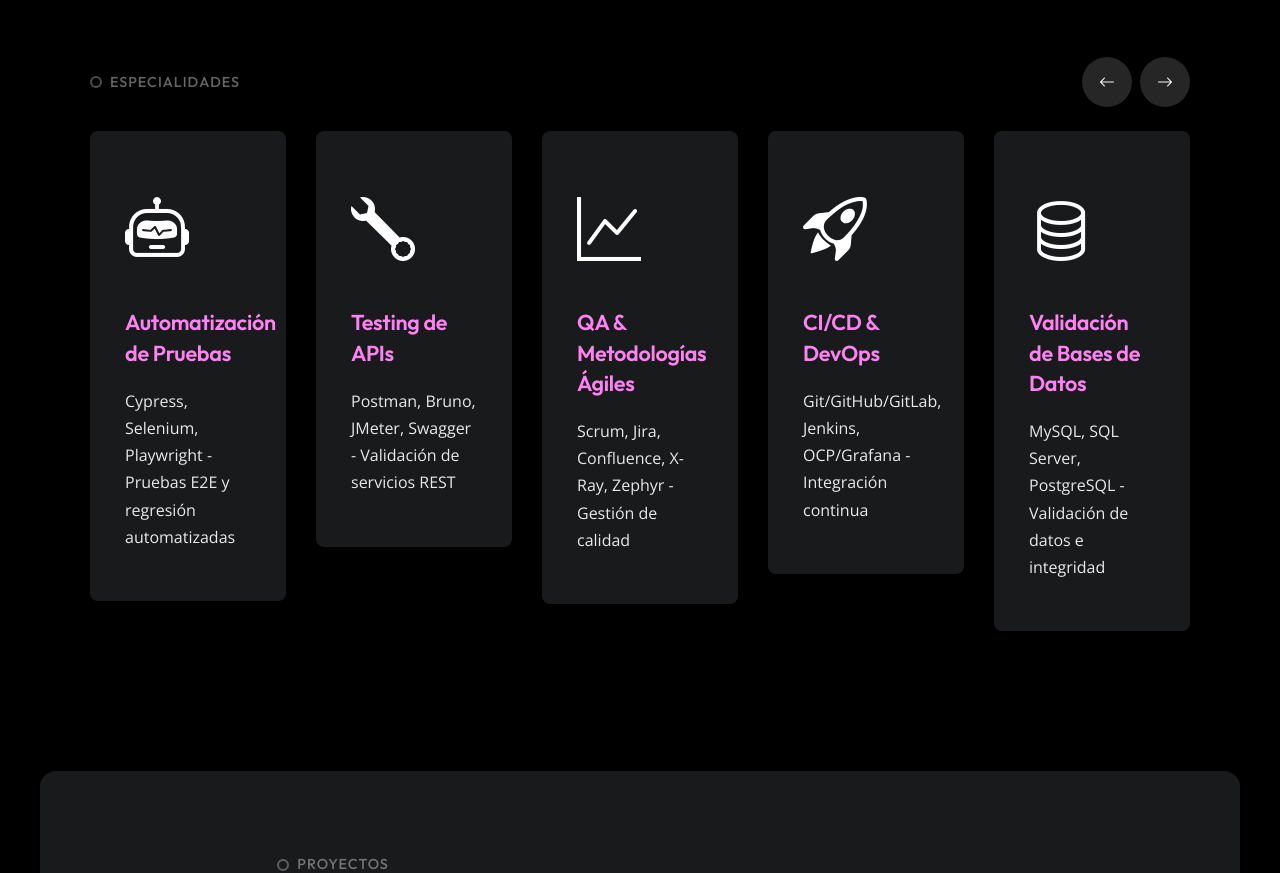
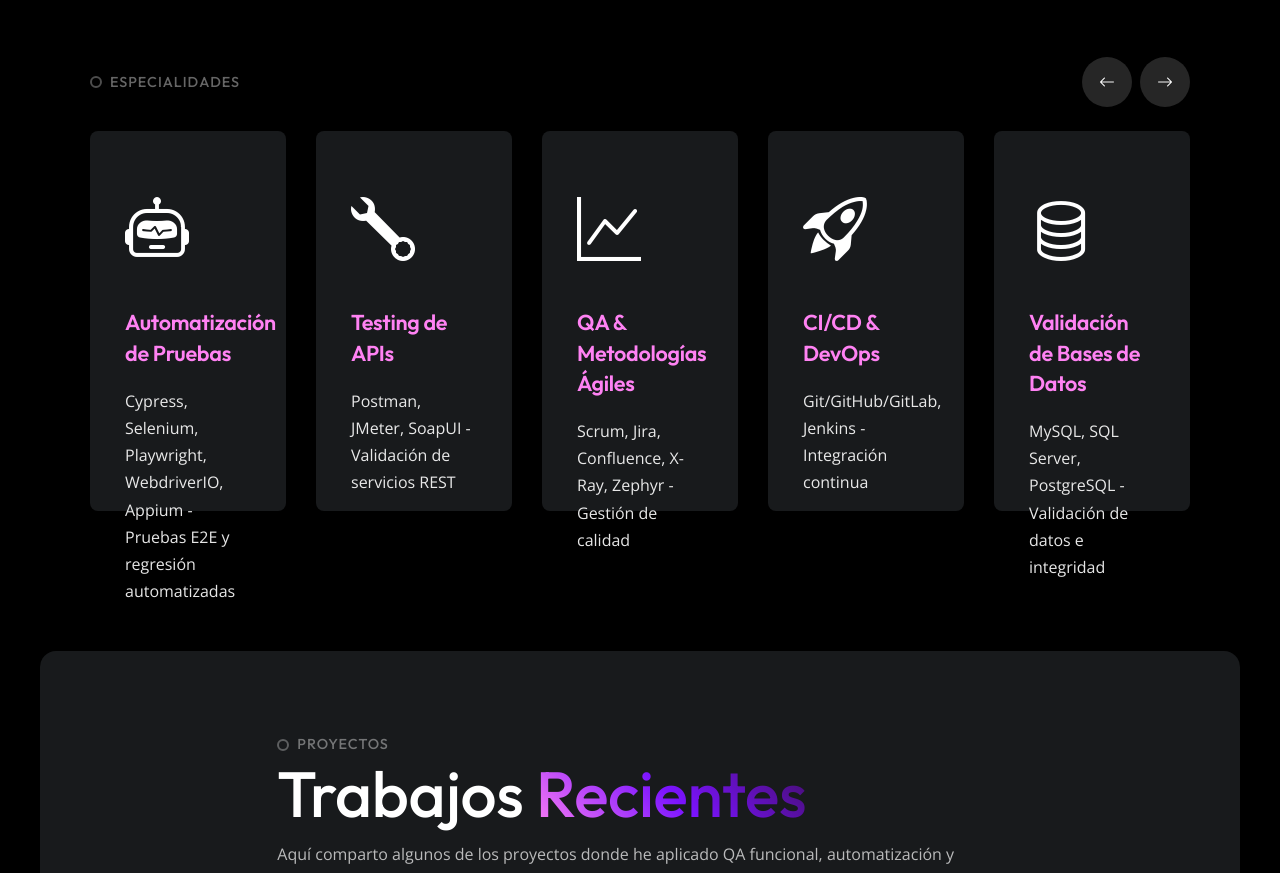
Before and after one commit to jennyloz89/mi-portafolio, a Next.js app: page /mi-portafolio/ in a window 1280 px wide. Shown: the part 1120-1993 px from the top of the page. Built offline with nearby package versions, Linux system fonts and the light colour scheme.

Commit message:
update skills V

```diff
--- a/components/Services/ServicesData.jsx
+++ b/components/Services/ServicesData.jsx
@@ -7,12 +7,12 @@ export const servicesData = {
             {
                 bootstrapIcon: 'bi bi-robot',
                 title: 'Automatización de Pruebas',
-                description: 'Cypress, Selenium, Playwright - Pruebas E2E y regresión automatizadas',
+                description: 'Cypress, Selenium, Playwright, WebdriverIO, Appium - Pruebas E2E y regresión automatizadas',
             },
             {
                 bootstrapIcon: 'bi bi-wrench',
                 title: 'Testing de APIs',
-                description: 'Postman, Bruno, JMeter, Swagger - Validación de servicios REST',
+                description: 'Postman, JMeter, SoapUI - Validación de servicios REST',
             },
             {
                 bootstrapIcon: 'bi bi-graph-up',
@@ -22,7 +22,7 @@ export const servicesData = {
             {
                 bootstrapIcon: 'bi bi-rocket-takeoff',
                 title: 'CI/CD & DevOps',
-                description: 'Git/GitHub/GitLab, Jenkins, OCP/Grafana - Integración continua',
+                description: 'Git/GitHub/GitLab, Jenkins - Integración continua',
             },
             {
                 bootstrapIcon: 'bi bi-database',
@@ -39,12 +39,12 @@ export const servicesData = {
             {
                 bootstrapIcon: 'bi bi-robot',
                 title: 'Test Automation',
-                description: 'Cypress, Selenium, Playwright - E2E tests and automated regression',
+                description: 'Cypress, Selenium, Playwright, WebdriverIO, Appium - E2E tests and automated regression',
             },
             {
                 bootstrapIcon: 'bi bi-wrench',
                 title: 'API Testing',
-                description: 'Postman, Bruno, JMeter, Swagger - REST services validation',
+                description: 'Postman, JMeter, SoapUI - REST services validation',
             },
             {
                 bootstrapIcon: 'bi bi-graph-up',
@@ -54,7 +54,7 @@ export const servicesData = {
             {
                 bootstrapIcon: 'bi bi-rocket-takeoff',
                 title: 'CI/CD & DevOps',
-                description: 'Git/GitHub/GitLab, Jenkins, OCP/Grafana - Continuous integration',
+                description: 'Git/GitHub/GitLab, Jenkins - Continuous integration',
             },
             {
                 bootstrapIcon: 'bi bi-database',
--- a/styles/elements/_services.scss
+++ b/styles/elements/_services.scss
@@ -65,8 +65,7 @@
 	background: $color-dark;
 	padding: 50px 35px;
 	border-radius: 0.5em;
-	min-height: 360px;
-	height: auto;
+	height: 380px;
 	display: flex;
 	flex-direction: column;
 	@include transition(ease-out 0.2s);
@@ -130,7 +129,7 @@
 	}
 	.service-card-horizontal {
 		padding: 35px 25px;
-		min-height: 320px;
+		height: 340px;
 		.service-card-icon {
 			margin-bottom: 24px;
 			i {
```
